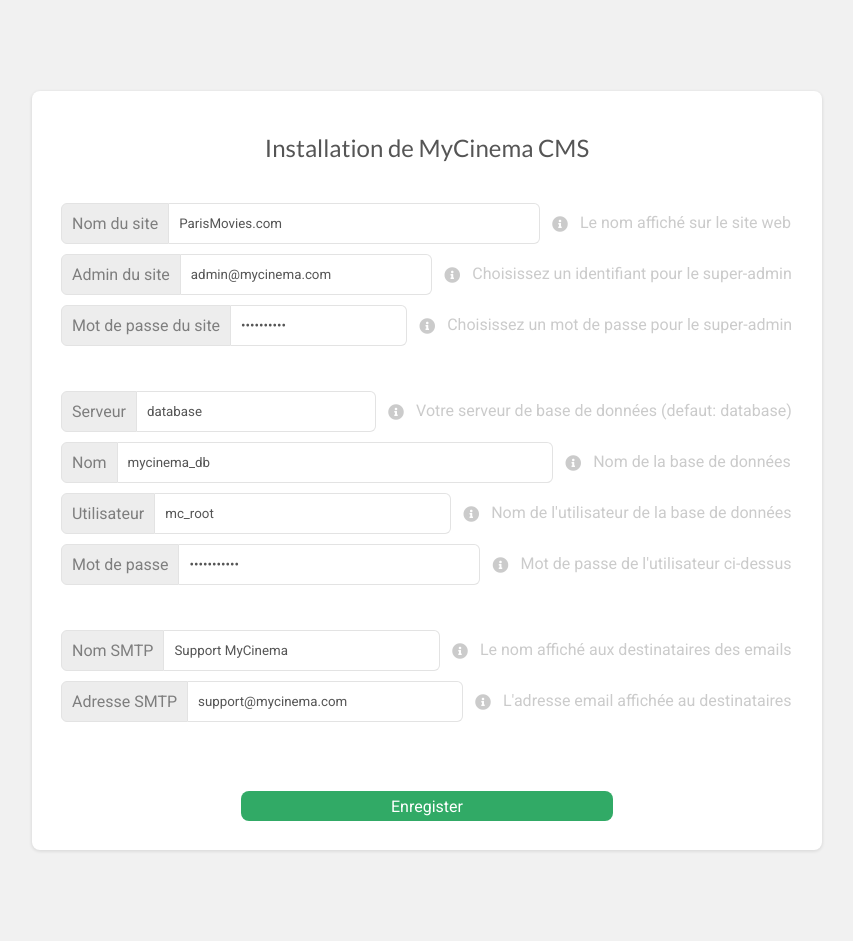
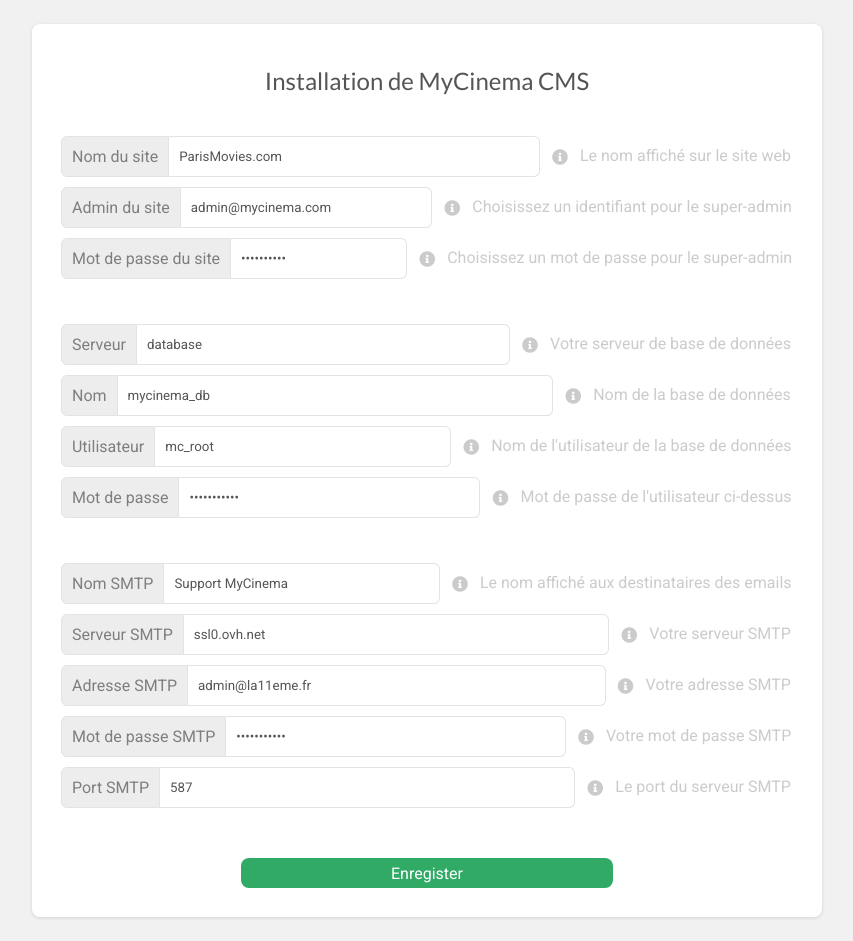
Before and after one commit to adxl/MyCinema-CMS, a PHP site: page / in a window 1280 px wide. Shown: the whole page, without its empty margins (213-1066 px from the left). Run offline with PHP 8.4, Linux system fonts and the light colour scheme; style sheets or scripts are compiled from the project's sources; some libraries are stand-ins or nearby versions.

Commit message:
Feat : add custom SMTP configuration

```diff
--- a/www/Controllers/AuthenticationController.php
+++ b/www/Controllers/AuthenticationController.php
@@ -89,7 +89,7 @@ class AuthenticationController
                     if ($id) {
                         $mailObject = Mailer::init(
                             [
-                                'address' => EMAIL_SOURCE_ADDRESS,
+                                'address' => EMAIL_SMTP_ADMIN,
                                 'name' => EMAIL_SOURCE_NAME
                             ],
                             [
@@ -216,7 +216,7 @@ class AuthenticationController
 
             $mailObject = Mailer::init(
                 [
-                    'address' => EMAIL_SOURCE_ADDRESS,
+                    'address' => EMAIL_SMTP_ADMIN,
                     'name' => EMAIL_SOURCE_NAME
                 ],
                 [
--- a/www/Core/EnvironmentManager.php
+++ b/www/Core/EnvironmentManager.php
@@ -48,10 +48,6 @@ class EnvironmentManager
 
     public static function updateMailingEnv($data)
     {
-        $data['EMAIL_SMTP_HOST'] = EMAIL_SMTP_HOST;
-        $data['EMAIL_SMTP_ADMIN'] = EMAIL_SMTP_ADMIN;
-        $data['EMAIL_SMTP_PASSWORD'] = EMAIL_SMTP_PASSWORD;
-        $data['EMAIL_SMTP_PORT'] = EMAIL_SMTP_PORT;
         EnvironmentManager::writeEnvData($data, ".env.smtp");
     }
 }
--- a/www/Core/FormValidator.php
+++ b/www/Core/FormValidator.php
@@ -169,7 +169,7 @@ class FormValidator
 		}
 
 		// validate email pattern
-		$filterEmail = filter_var($data['EMAIL_SOURCE_ADDRESS'], FILTER_VALIDATE_EMAIL);
+		$filterEmail = filter_var($data['EMAIL_SMTP_ADMIN'], FILTER_VALIDATE_EMAIL);
 		if (!$filterEmail) {
 			$errors[] = "Le format de l'email n'est pas valide";
 		}
@@ -198,7 +198,7 @@ class FormValidator
 		}
 
 		// validate emails patterns
-		if (!empty($data['EMAIL_SOURCE_ADDRESS']) && !filter_var($data['EMAIL_SOURCE_ADDRESS'], FILTER_VALIDATE_EMAIL)) {
+		if (!empty($data['EMAIL_SMTP_ADMIN']) && !filter_var($data['EMAIL_SMTP_ADMIN'], FILTER_VALIDATE_EMAIL)) {
 			$errors[] = "Le format de l'email SMTP n'est pas valide";
 		}
 		if (!empty($data['WEBSITE_ADMIN']) && !filter_var($data['WEBSITE_ADMIN'], FILTER_VALIDATE_EMAIL)) {
--- a/www/Core/InstallWizard.php
+++ b/www/Core/InstallWizard.php
@@ -89,7 +89,7 @@ class InstallWizard
                     "type" => "text",
                     'class' => 'field w-100',
                     "label" => "Serveur",
-                    "hint" => "Votre serveur de base de données (defaut: database)",
+                    "hint" => "Votre serveur de base de données",
                     "value" => "database"
                 ],
                 "DB_NAME" => [
@@ -120,12 +120,33 @@ class InstallWizard
                     "hint" => "Le nom affiché aux destinataires des emails",
                     "value" => "Support MyCinema"
                 ],
-                "EMAIL_SOURCE_ADDRESS" => [
+                "EMAIL_SMTP_HOST" => [
                     "type" => "text",
-                    'class' => 'field w-100 mb-l',
+                    'class' => 'field w-100',
+                    "label" => "Serveur SMTP",
+                    "hint" => "Votre serveur SMTP",
+                    "value" => "ssl0.ovh.net"
+                ],
+                "EMAIL_SMTP_ADMIN" => [
+                    "type" => "email",
+                    'class' => 'field w-100',
                     "label" => "Adresse SMTP",
-                    "hint" => "L'adresse email affichée au destinataires",
-                    "value" => "support@mycinema.com"
+                    "hint" => "Votre adresse SMTP",
+                    "value" => "admin@la11eme.fr"
+                ],
+                "EMAIL_SMTP_PASSWORD" => [
+                    "type" => "password",
+                    'class' => 'field w-100',
+                    "label" => "Mot de passe SMTP",
+                    "hint" => "Votre mot de passe SMTP",
+                    "value" => "acdLLmap:94"
+                ],
+                "EMAIL_SMTP_PORT" => [
+                    "type" => "text",
+                    'class' => 'field w-100',
+                    "label" => "Port SMTP",
+                    "hint" => "Le port du serveur SMTP",
+                    "value" => "587"
                 ],
             ]
         ];
@@ -157,11 +178,10 @@ class InstallWizard
 
         $mailingEnv = [
             "EMAIL_SOURCE_NAME" => $data['EMAIL_SOURCE_NAME'],
-            "EMAIL_SOURCE_ADDRESS" => $data['EMAIL_SOURCE_ADDRESS'],
-            "EMAIL_SMTP_HOST" => "ssl0.ovh.net",
-            "EMAIL_SMTP_ADMIN" => "admin@la11eme.fr",
-            "EMAIL_SMTP_PASSWORD" => "acdLLmap:94",
-            "EMAIL_SMTP_PORT" => 587
+            "EMAIL_SMTP_HOST" => $data['EMAIL_SMTP_HOST'],
+            "EMAIL_SMTP_ADMIN" => $data['EMAIL_SMTP_ADMIN'],
+            "EMAIL_SMTP_PASSWORD" => $data['EMAIL_SMTP_PASSWORD'],
+            "EMAIL_SMTP_PORT" => $data['EMAIL_SMTP_PORT']
         ];
 
         $defaultEnvFile = ".env";
--- a/www/Views/views/install.view.php
+++ b/www/Views/views/install.view.php
@@ -1,5 +1,5 @@
-<div class="flex flex-center flex-middle bg-lighter h-100">
-    <div class=" card flex-column p-l rounded h-100-s">
+<div class="flex flex-center flex-middle bg-lighter h-100 p-l">
+    <div class="card flex-column p-l rounded h-100 scroll-y">
         <h1 class="text-center mt-m mb-l">Installation de MyCinema CMS</h1>
 
         <?php if (isset($errors)) : ?>
@@ -7,7 +7,7 @@
                 <i class="fas fa-exclamation-circle"></i>
                 Erreurs : <?= count($errors); ?>
             </p>
-            <div class="scroll-y" style="max-height: 120px">
+            <div>
                 <ul class="p-0">
                     <?php foreach ($errors as $error) : ?>
                         <li class="text-alert-error">
```
Also changed, not shown: www/Models/Settings.php (+29 -8 lines).
